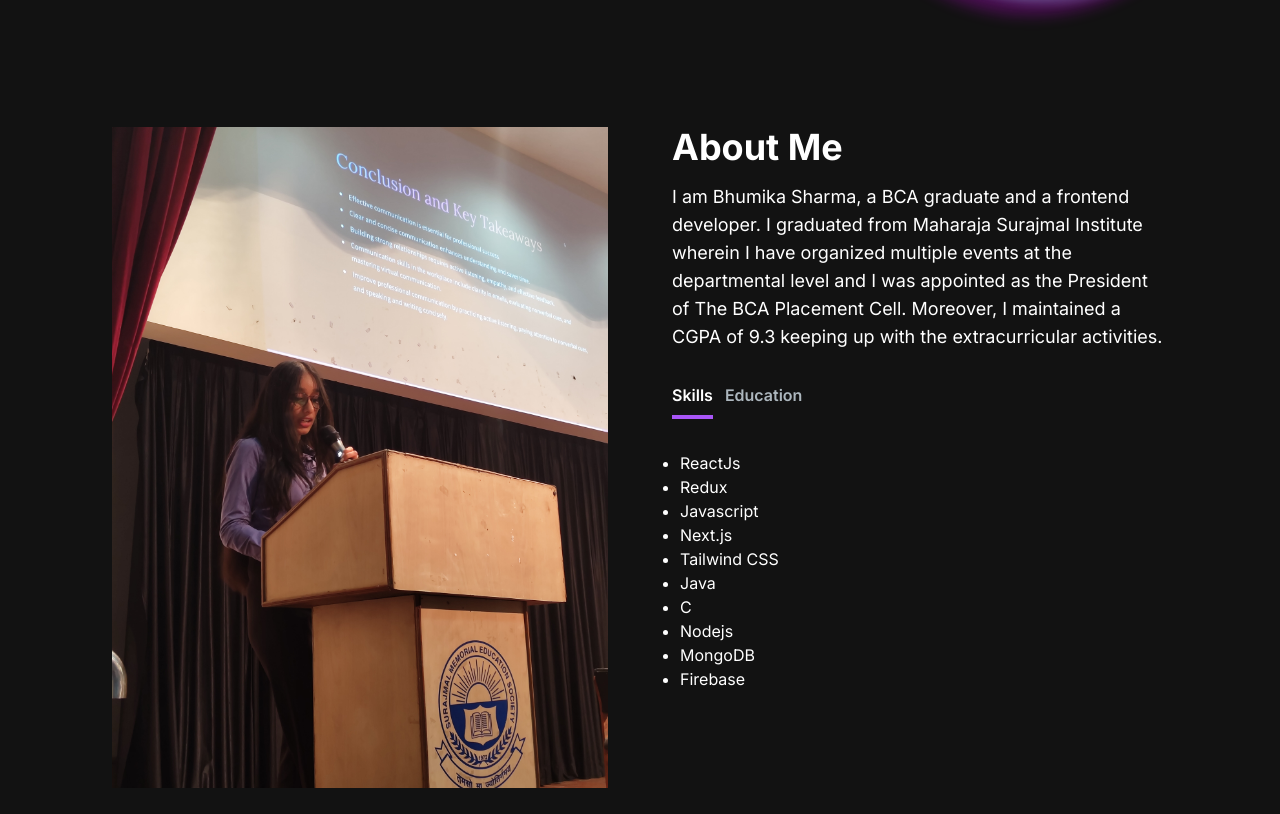
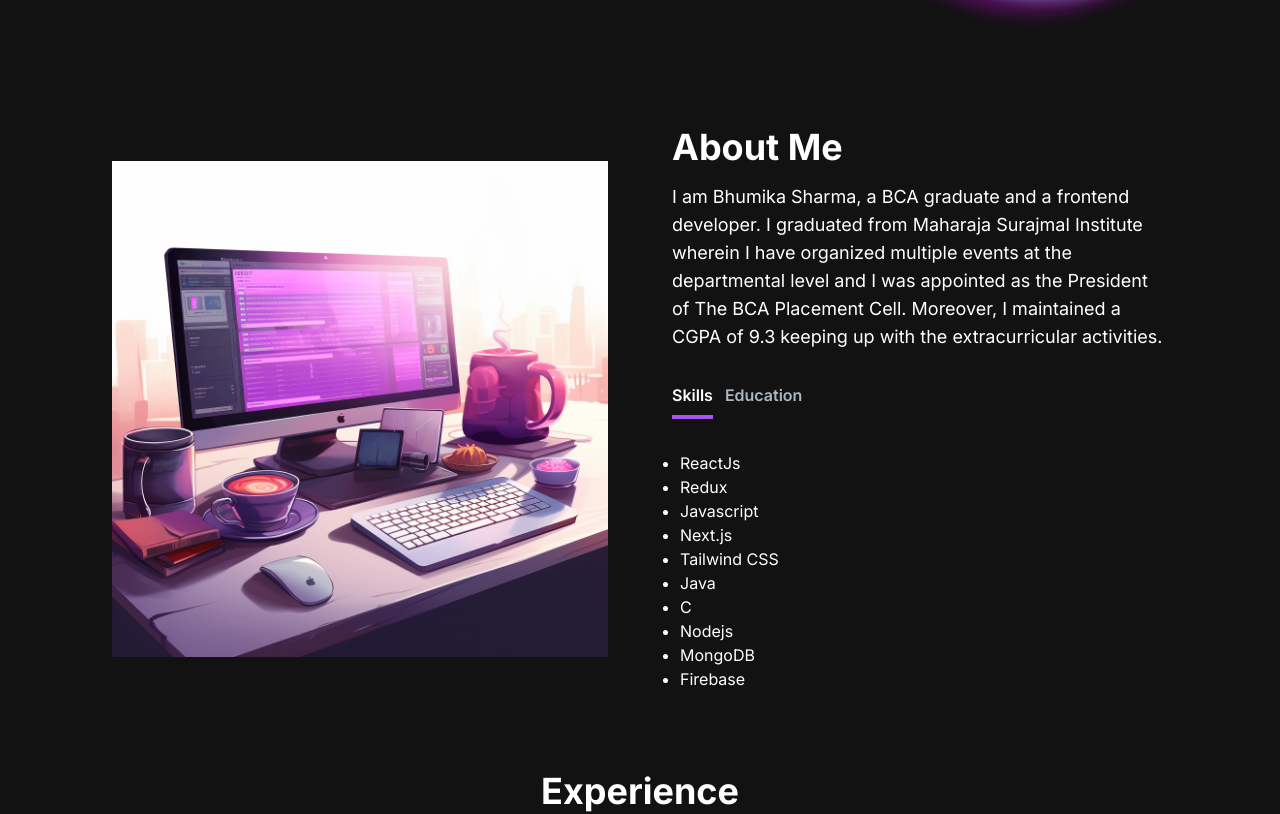
Before and after one commit to Bhum-ika/portfolio, a Next.js app: page / in a window 1280 px wide. Shown: the part 609-1423 px from the top of the page. Built offline with nearby package versions, Linux system fonts and the light colour scheme.

Commit message:
Update AboutSection.jsx

```diff
--- a/app/components/AboutSection.jsx
+++ b/app/components/AboutSection.jsx
@@ -55,7 +55,7 @@ const AboutSection = () => {
     <section className="text-white " id="about">
       <div className="md:grid md:grid-cols-2 gap-8 items-center px-4 py-8 xl:gap-16 sm:py-16 xl:px-16">
         <Image
-          src="/images/about-image.jpg"
+          src="/images/about-image.png"
           width={500}
           height={500}
           alt="image"
```
